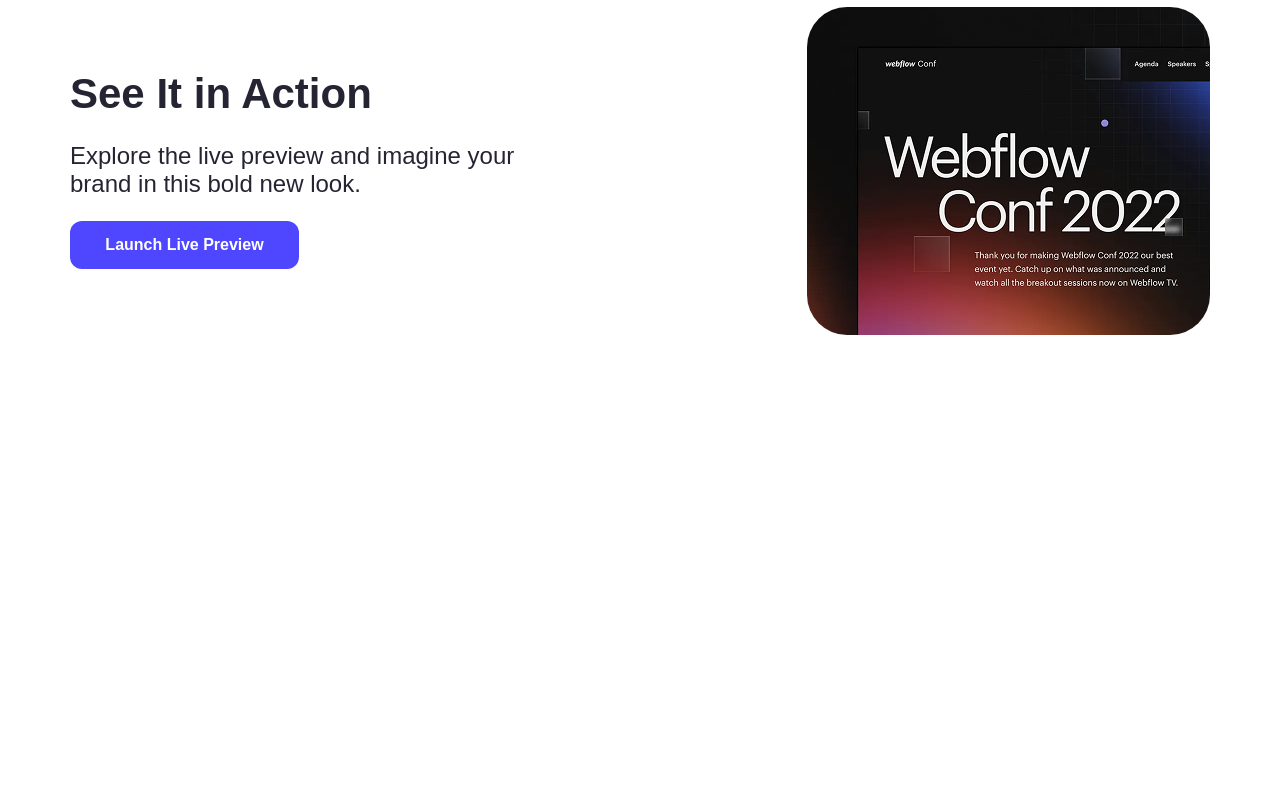
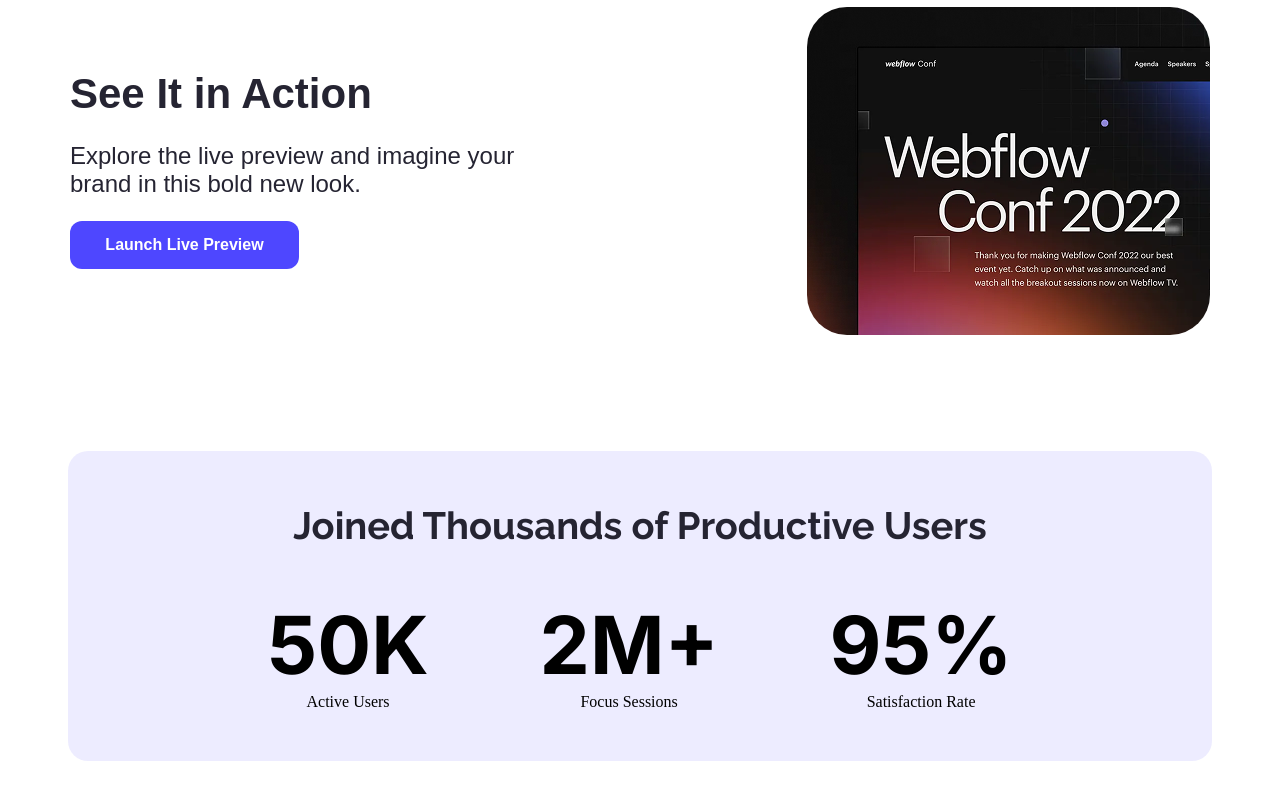
Before and after one commit to Antor-Chowdhury/First-Assignment, a plain HTML site: page index.html in a window 1280 px wide. Shown: the part 807-1607 px from the top of the page. Before the commit the page ends 1258 px from the top, so only its background shows below. Drawn offline with Linux system fonts and the light colour scheme.

Commit message:
added productive-section

```diff
--- a/index.html
+++ b/index.html
@@ -48,6 +48,27 @@
           </div>
         </div>
       </section>
+
+      <!-- Productive Users Section Starts here -->
+      <section class="productive-section">
+        <div class="productive-div">
+          <h3>Joined Thousands of Productive Users</h3>
+          <div class="user-class">
+            <div class="active-user">
+              <h4>50K</h4>
+              <p>Active Users</p>
+            </div>
+            <div class="focus-sections">
+              <h4>2M+</h4>
+              <p>Focus Sessions</p>
+            </div>
+            <div class="satisfaction-rate">
+              <h4>95%</h4>
+              <p>Satisfaction Rate</p>
+            </div>
+          </div>
+        </div>
+      </section>
     </main>
     <footer></footer>
   </body>
--- a/styles/main.css
+++ b/styles/main.css
@@ -137,3 +137,48 @@ nav button span{
     border-radius: 40px;
     display: block
 }
+
+/* Productive user section styles */
+.productive-section{
+    /* border: 2px solid tomato; */
+    max-width: 1140px;
+    min-height: 306px;
+    margin: 0 auto;
+    text-align: center;
+    background-color: rgba(78, 71, 255, 0.1);
+    border-radius: 20px;
+    margin-bottom: 137px;
+    padding: 2px;
+}
+.productive-div{
+    margin: 0 auto;
+    /* border: 2px solid yellow; */
+    width: 856px;
+    height: 206px;
+    margin: 50px 142px;
+}
+.productive-section h3{
+    font-family: "Raleway", sans-serif;
+    font-weight: bold;
+    font-size: 38px;
+    color: #252432;
+    margin-bottom: 8px;
+    margin-top: 0;
+    text-align: center;
+    padding-bottom: 40px;
+}
+.user-class{
+    display: flex;
+    justify-content:space-around;
+}
+.user-class h4{
+    font-family: "Inter", sans-serif;
+    font-weight: bold;
+    font-size: 80px;
+    padding: 0;
+    margin: 0;
+    gap: 158px;
+}
+.user-class p{
+    margin: 0;
+}
```
